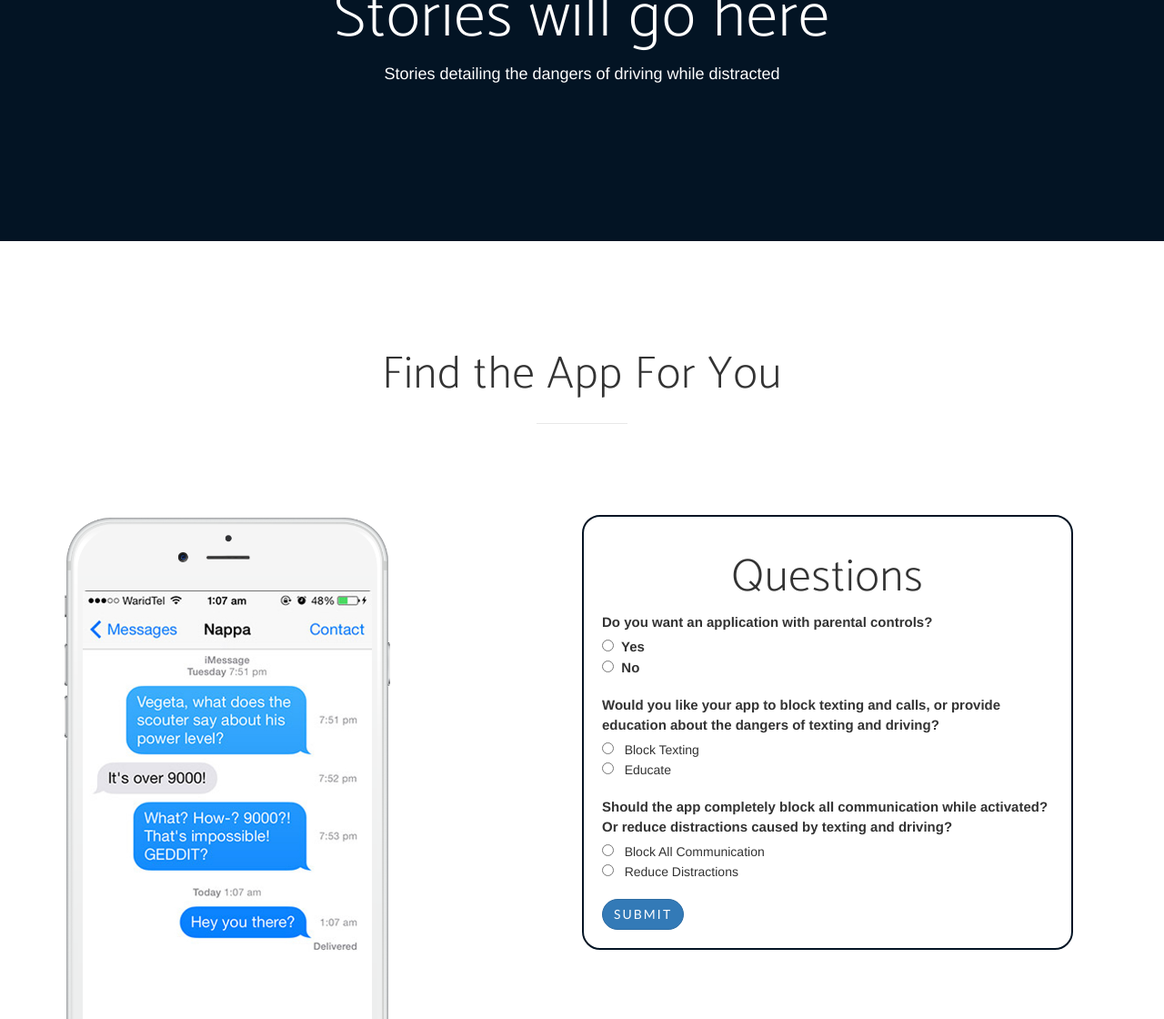
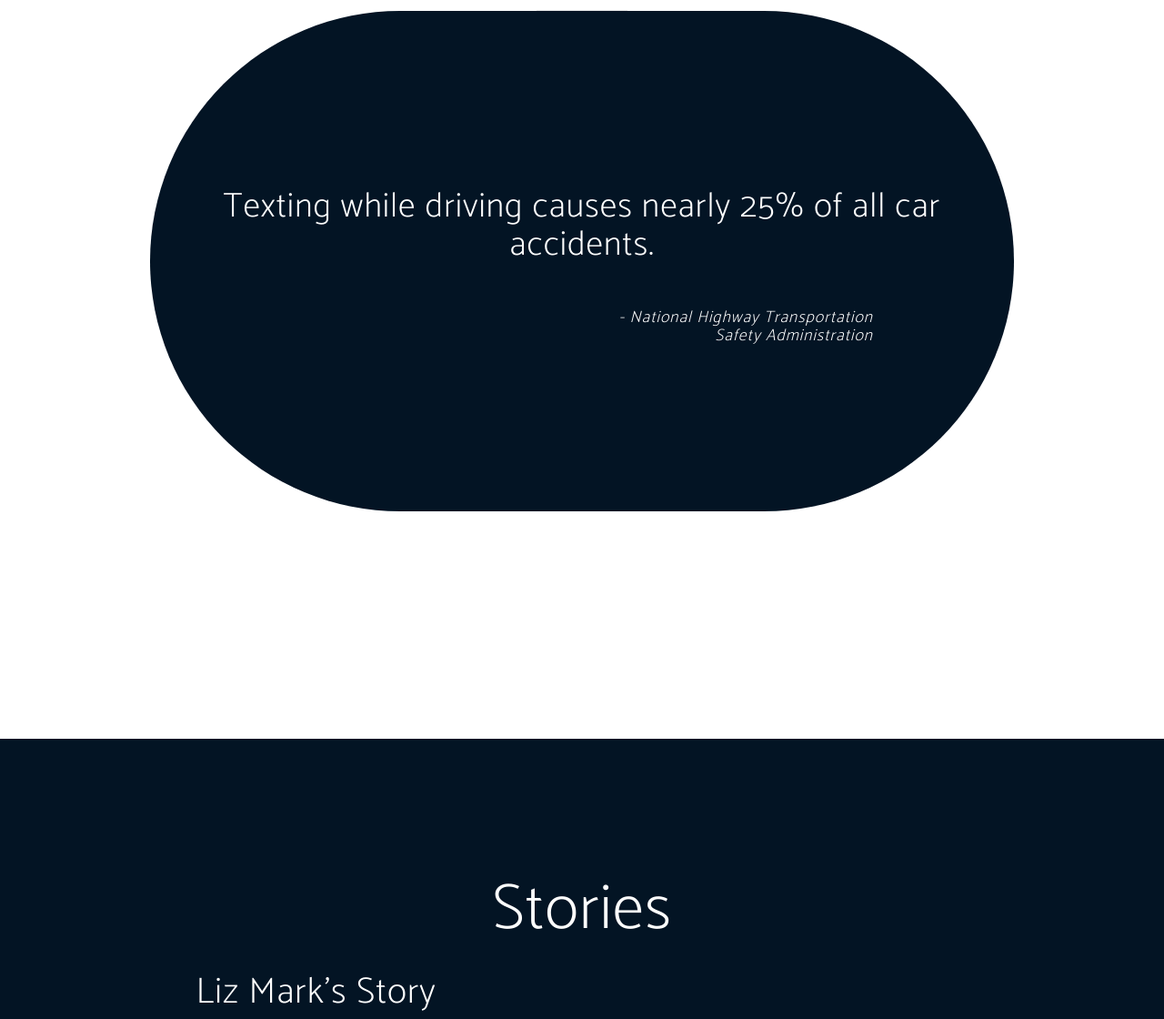
Before and after one commit to Inkatha/TextStoppers, a PHP site: page / in a window 1280 px wide. Shown: the part 969-2089 px from the top of the page at 91% size. Run offline with PHP 8.4, Linux system fonts and the light colour scheme; some libraries are stand-ins or nearby versions; some web fonts are replaced.

Commit message:
Finish website

```diff
--- a/css/new-age.css
+++ b/css/new-age.css
@@ -350,14 +350,72 @@ section.survey .badges .badge-link img {
   }
 }
 
-section.contact {
+section.facts {
   text-align: center;
 }
-section.contact h2 {
+section.facts h2 {
   margin-top: 0;
   margin-bottom: 25px;
   color: #031424;
 }
+
+
+/* Did You Know Section */
+#space-holder {
+  width: 100%;
+  height: 700px;
+  margin: 0 auto;
+}
+
+#did-you-know-container {
+  width: 950px;
+  height: 550px;
+  padding: 75px 20px;
+  background-color: #031424;
+  color: white;
+  margin: 0 auto;
+  border-radius: 300px;
+}
+
+
+#fact-text {
+  font-size: 38px;
+  padding-top: 110px;
+}
+
+#attribute-quote {
+  color: white;
+  margin-top: 30px;
+  font-style: italic;
+  width: 300px;
+  text-align: right;
+  position: relative;
+  right: -475px;
+}
+
+/* Story Section */
+#video-container {
+  position: relative;
+  right: 50%;
+  margin-top: 100px;
+}
+
+.story-description-container {
+  padding-top: 80px;
+}
+
+.story-description {
+  font-size: 25px;
+}
+
+.story-group {
+  padding-bottom: 50px;
+}
+
+.story-group h3 {
+  font-size: 40px;
+}
+
 footer {
   background-color: #222222;
   padding: 25px 0;
--- a/index.html
+++ b/index.html
@@ -51,13 +51,13 @@
             <div class="collapse navbar-collapse" id="bs-example-navbar-collapse-1">
                 <ul class="nav navbar-nav navbar-right">
                     <li>
+                        <a class="page-scroll" href="#facts">Facts</a>
+                    </li>
+                    <li>
                         <a class="page-scroll" href="#stories">Stories</a>
                     </li>
                     <li>
                         <a class="page-scroll" href="#recommend">Recommend</a>
-                    </li>
-                    <li>
-                        <a class="page-scroll" href="#contact">Team</a>
                     </li>
                 </ul>
             </div>
@@ -99,17 +99,70 @@
         </div>
     </header>
 
+    <section id="facts" class="facts bg-secondary">
+        <div class="container">
+            <h2>Did you know?</h2>
+            <hr>
+            <div id="space-holder">
+                <div id="did-you-know-container">
+                    <h4>
+                        <div id="fact-text">Texting while driving causes nearly 25% of all car accidents. </div></br>
+                        <div id="attribute-quote">- National Highway Transportation Safety Administration</div>
+                    </h4>
+                </div>
+            </div>
+        </div>
+    </section>
+
     <section id="stories" class="stories bg-primary text-center">
         <div class="container">
             <div class="row">
-                <div class="col-md-8 col-md-offset-2">
-                    <h2 class="section-heading">Stories will go here</h2>
-                    <p>Stories detailing the dangers of driving while distracted</p>
-                    <div class="badges">
-                    </div>
+                <h2 class="section-heading col-md-12">Stories</h2>
+            </div>
+
+            <div class="row story-group">
+                <div class="col-md-6">
+                    <h3>Liz Mark's Story</h2>
+                    <iframe width="560" height="315" src="https://www.youtube.com/embed/t7911kgJJZc?ecver=1" frameborder="0" allowfullscreen></iframe>
+                </div>
+                <div class="col-md-6 story-description-container">
+                    <p class="story-description">Liz Marks was driving her Mazda 3 along a road in St Michaels, Maryland, when she looked down at her phone to check a text message from her mother, Betty. Seconds later, she crashed into a tow truck.</p>
+                </div>
+            </div>
+
+            <div class="row story-group">
+                <div class="col-md-6 story-description-container">
+                    <p class="story-description">Amanda believed she was able to talk on the phone and drive like a pro until she rolled her car and walked away. She wrote in her diary she would never talk and drive again. She told her family, her boyfriend, her best friend, she would be a better driver and put her cell phone away. One year and one day after her first crash, she drove off a freeway embankment while texting.</p>
+                </div>
+                <div class="col-md-6">
+                    <h3>Amanda Clark's Story</h2>
+                    <iframe id="amanda-clark-video" src="http://www.modbee.com/news/article71339217.html/video-embed" width="560" height="350" frameborder="0" allowfullscreen="true"></iframe>
+                </div>
+            </div>
+
+            <div class="row story-group">
+                <div class="col-md-6 ">
+                    <h3>Gage Edward's Story</h3>
+                    <iframe width="560" height="300" src="http://www.espn.com/core/video/iframe?id=14335488&endcard=false" allowfullscreen="true" frameborder="0"></iframe>
+                </div>
+
+                <div class="col-md-6 story-description-container">
+                    <p class="story-description"> On the back porch of their wooden-beam house that overlooks Pilot Mountain, she pushed the button on the bottom and confirmed what she had known in her heart for weeks: Her only son had been fatally injured while he was texting and driving, and she was the person he was texting.
+                    </p>
+
+                    <p class="story-description">"I helped cause my son's wreck," she says.</p>
                 </div>
             </div>
         </div>
+    </section>
+
+    <section class="cta">
+        <div class="cta-content">
+            <div class="container">
+                <h2>Protect your family.<br>Protect yourself.</h2>
+            </div>
+        </div>
+        <div class="overlay"></div>
     </section>
 
     <section id="recommend" class="recommend">
@@ -186,20 +239,6 @@
             </div>
     </section>
 
-    <section class="cta">
-        <div class="cta-content">
-            <div class="container">
-                <h2>Protect your family.<br>Protect yourself.</h2>
-            </div>
-        </div>
-        <div class="overlay"></div>
-    </section>
-
-    <section id="contact" class="contact bg-secondary">
-        <div class="container">
-            <h2>Zealous Acheivers</h2>
-        </div>
-    </section>
 
     <footer>
         <div class="container">
--- a/js/new-age.js
+++ b/js/new-age.js
@@ -149,3 +149,45 @@ var AppRecommender = function () {
             RecommenderLink.src = "https://www.itcanwait.com";
     }
 };
+
+var incrementNumber = 0
+var FactCarousel = function () {
+    var factArray = [
+        ["Drivers ages 20–24 years old made up the highest number of distracted driving crashes.", "- National Highway Transportation Safety Administration"],
+        ["Distracted driving remains one of the most underreported traffic incidents.","- National Highway Transportation Safety Administration"],
+        ["1,600,000 accidents per year are caused by texting while driving.", "- National Safety Council"],
+        ["Texting while driving slows your brake reaction speed by 18%.","- Human Factors & Ergonomics Society"],
+        ["Texting while driving is the same as driving after 4 beers.","- National Highway Transportation Safety Administration"],
+        ["Texting while driving is the same as driving blind for 5 seconds at a time."," – VA. Tech Transportation Institute"],
+        ["11 teens die every day as a result of texting and driving.", "– Insurance Institute for Highway Safety Fatality Facts"],
+        ["Texting while driving makes you 23 times more likely to crash.","– National Highway Transportation Safety"],
+        ["Texting while driving results in 330,000 injuries per year","– Harvard Center for Risk Analysis Study"],
+        ["Texting while driving is the number one distraction reported by teens.", "– National Safety Council"],
+        ["Students who frequently text while driving are more likely to ride with a drunk driver, or drink and drive themselves.","-  Youth Risk Behavior Surveillance System"],
+        ["Texting while driving causes nearly 25% of ALL car accidents.", "- National Highway Transportation Safety Administration"]
+    ];
+
+    setInterval(function () {
+        var randomFact = factArray[incrementNumber][0];
+        var factAttribution = factArray[incrementNumber][1];
+
+        $('#fact-text').text(randomFact);
+        $('#attribute-quote').text(factAttribution);
+
+        $('#did-you-know-container').slideUp(400).slideDown(400);
+
+        $('#fact-text').fadeOut(1, function() {
+            $('#fact-text').text(randomFact);
+        }).fadeIn(1000);
+
+        $('#attribute-quote').fadeOut(1, function() {
+            $('#attribute-quote').text(factAttribution);
+        }).fadeIn(1000);
+
+        if (incrementNumber === factArray.length - 1) {
+            incrementNumber = 0;
+        } else {
+            incrementNumber++;
+        }
+    }, 8000)
+}();
```
